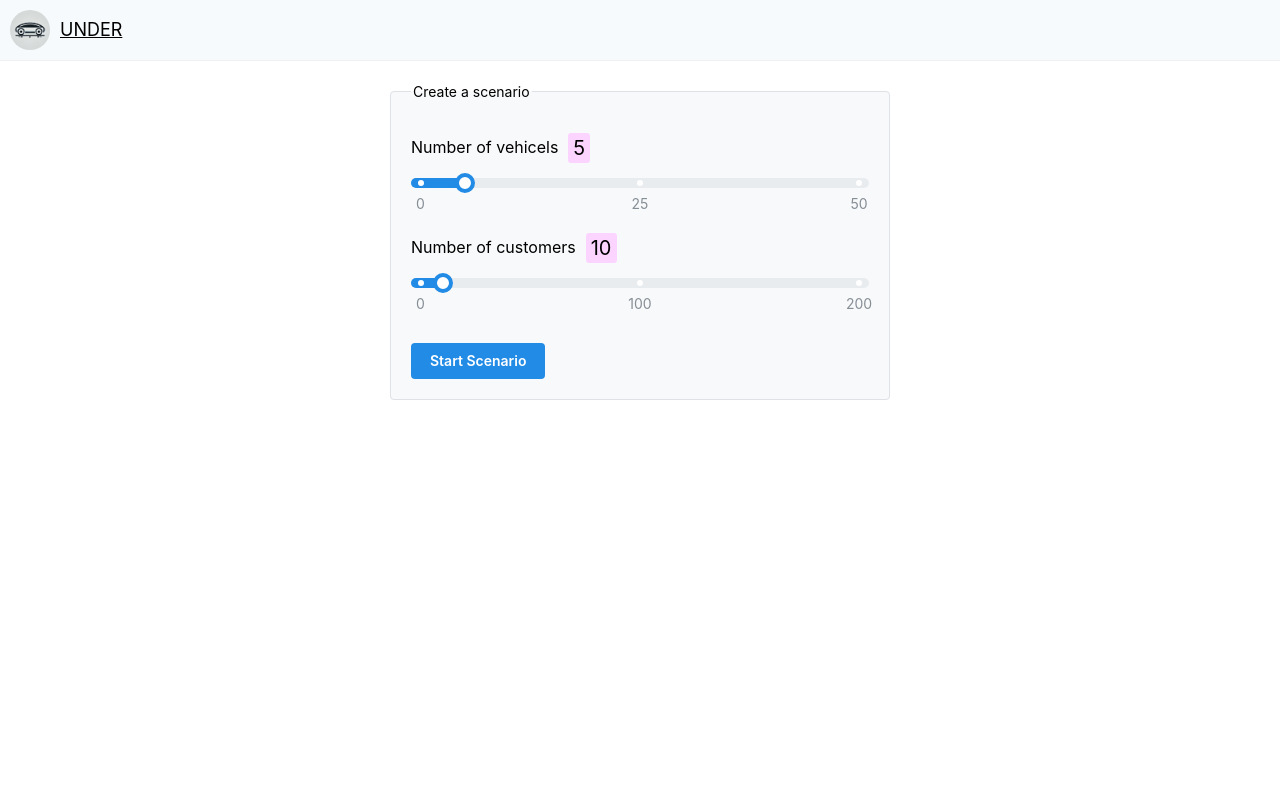
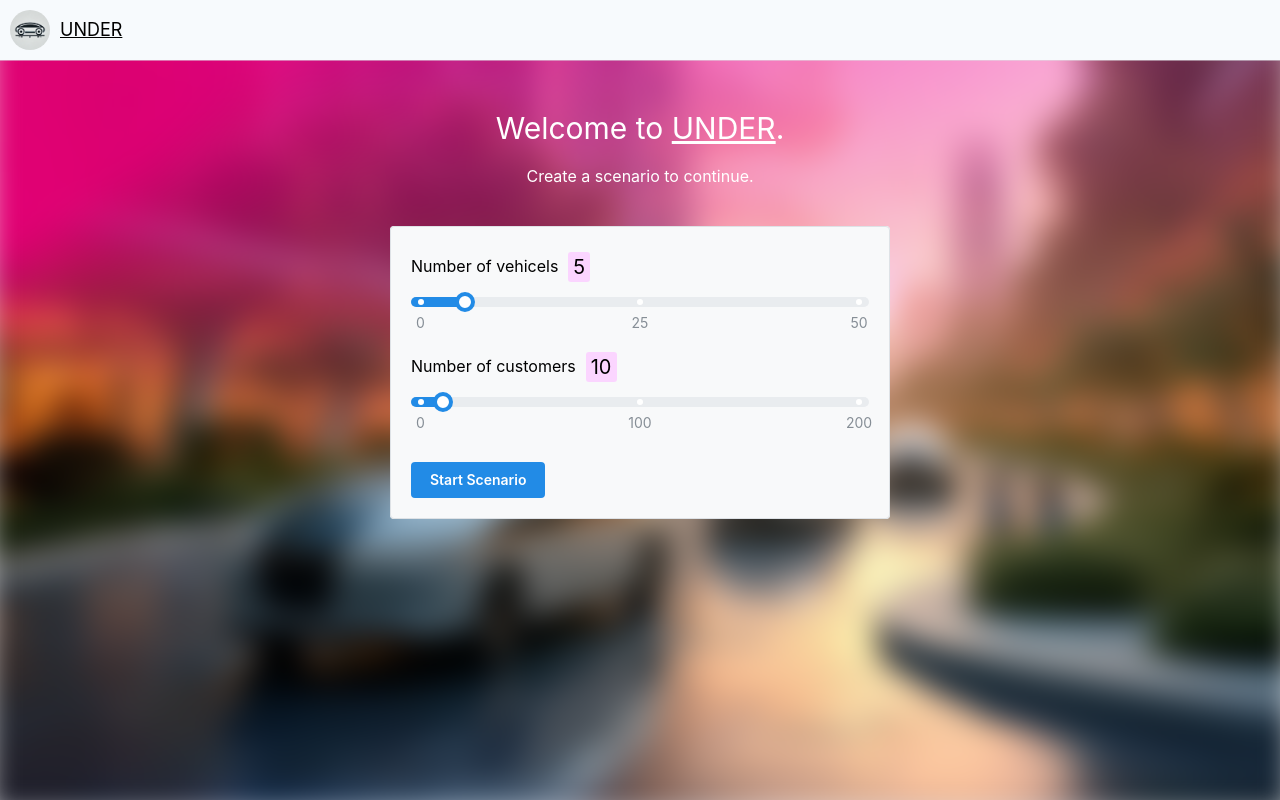
Before and after one commit to SamuelLess/tax-di-rich, a React (Vite) app in the folder frontend/: page / in a window 1280 px wide. Built offline with nearby package versions, Linux system fonts and the light colour scheme; no server answers; a web font is replaced by a local one.

Commit message:
home background

```diff
--- a/frontend/src/App.tsx
+++ b/frontend/src/App.tsx
@@ -4,7 +4,7 @@ import Home from './pages/Home';
 
 const Layout = () => {
   return (
-    <div style={{ width: "100vw", height: "100vw", position: "fixed" }}>
+    <div style={{ width: "100vw", height: "100vh", position: "fixed" }}>
       <Navbar />
       <Outlet />
     </div>
--- a/frontend/src/index.css
+++ b/frontend/src/index.css
@@ -1,3 +1,7 @@
+html, body {
+	height: 100%;
+}
+
 body {
 	margin: 0;
 	box-sizing: border-box;
--- a/frontend/src/pages/Home.module.css
+++ b/frontend/src/pages/Home.module.css
@@ -2,3 +2,16 @@
 	border-radius: 3px;
 	background: #fbd5ff;
 }
+
+.bg {
+	position: absolute;
+	top: 0;
+	z-index: -20;
+	width: 102vw;
+	height: 102vh;
+	background-image: url('/welcomebg.png'); /* Replace with your image path */
+	background-size: cover;      /* Ensures the image covers the entire area without distortion */
+	background-position: center; /* Centers the image */
+	background-repeat: no-repeat; /* Prevents repeating */
+	filter: blur(15px);
+}
--- a/frontend/src/pages/Home.tsx
+++ b/frontend/src/pages/Home.tsx
@@ -2,7 +2,7 @@ import Map from '../Map/Map'
 import { socket } from '../socket';
 import { useState, useEffect } from 'react';
 import { type Scenario } from 'Map/scenario';
-import { Button, Center, Fieldset, Text, Slider, Group, LoadingOverlay } from '@mantine/core';
+import { Button, Center, Fieldset, Text, Slider, Group, LoadingOverlay, Box, Stack } from '@mantine/core';
 import styles from "./Home.module.css";
 
 const ScenarioDialogue = (props: {
@@ -14,10 +14,15 @@ const ScenarioDialogue = (props: {
   const [cms, setCms] = useState(10);
 
   return (
-    <Center mt="lg" pos="relative">
+    <Center mt="lg">
+      <div className={styles.bg}></div>
+      <Stack align='center' gap={5}>
+        <Text mt="xl" c="white" size="30px">Welcome to <u>UNDER</u>.</Text>
+        <Text mt="md" mb="xl" c="white">Create a scenario to continue.</Text>
+        <Box pos="relative">
           <LoadingOverlay visible={props.loading} />
-      <Fieldset legend="Create a scenario" style={{ width: 500 }} variant='filled'>
-        <Group mt={20} mb="xs" gap={10}>
+          <Fieldset style={{ width: 500 }} variant='filled'>
+            <Group mt={15} mb="xs" gap={10}>
               <Text>Number of vehicels</Text>
               <Text p="5px" lh="1" size='xl' className={styles.numberIndicator}>{vhs}</Text>
             </Group>
@@ -37,6 +42,8 @@ const ScenarioDialogue = (props: {
             ]}/>
             <Button mt={50} onClick={() => props.run(vhs, cms)}>Start Scenario</Button>
           </Fieldset>
+        </Box>
+      </Stack>
     </Center>
   );
 }
@@ -99,7 +106,7 @@ const Home = () => {
   };
 
   return (
-    <div style={{width: "100%", height: "500px"}}>
+    <div style={{width: "100%", height: "100%"}}>
       {scenarioState ? <ScenarioDisplay
         state={scenarioState}
         times={startRemainingTimes}
```
Also changed, not shown: frontend/public/welcomebg.png (added). Lines whose indentation alone changed are shown as unchanged.
